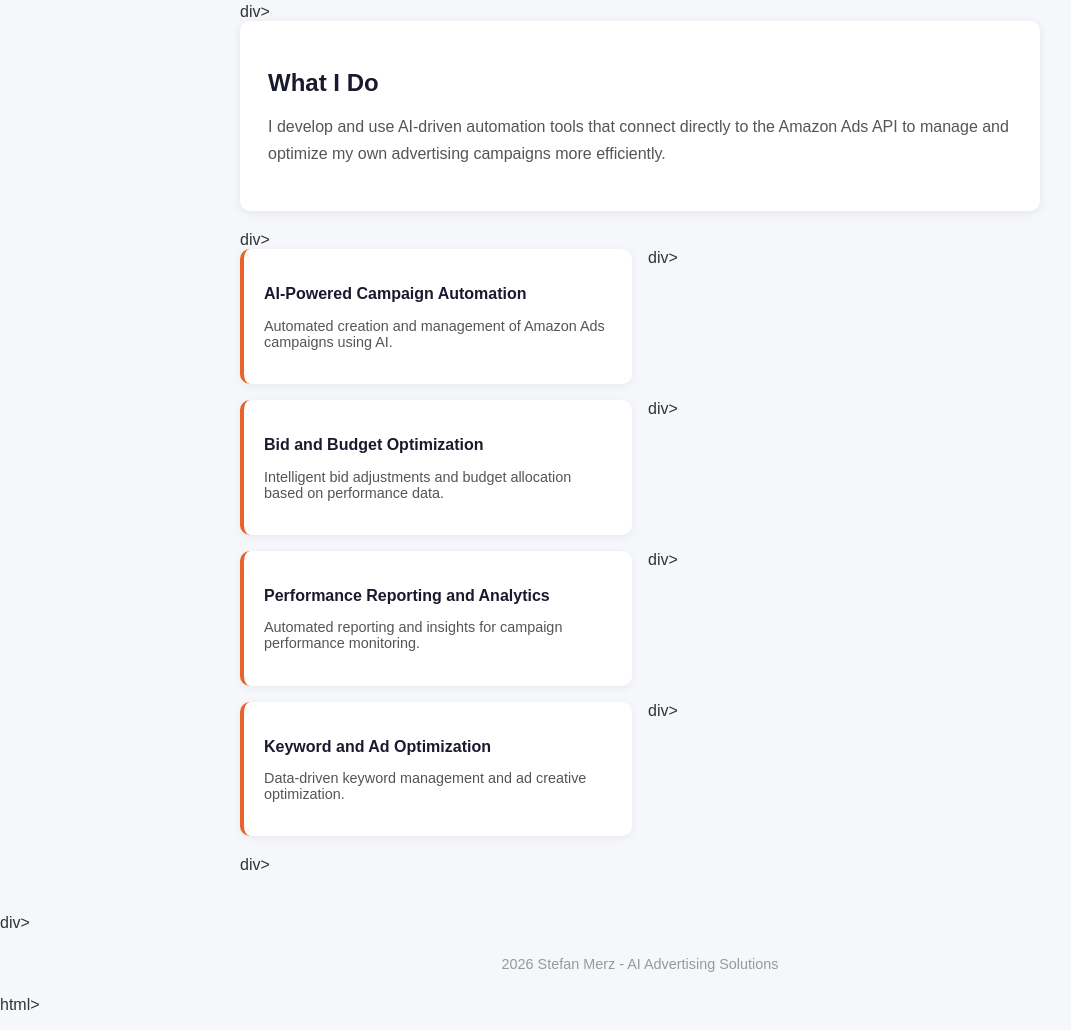
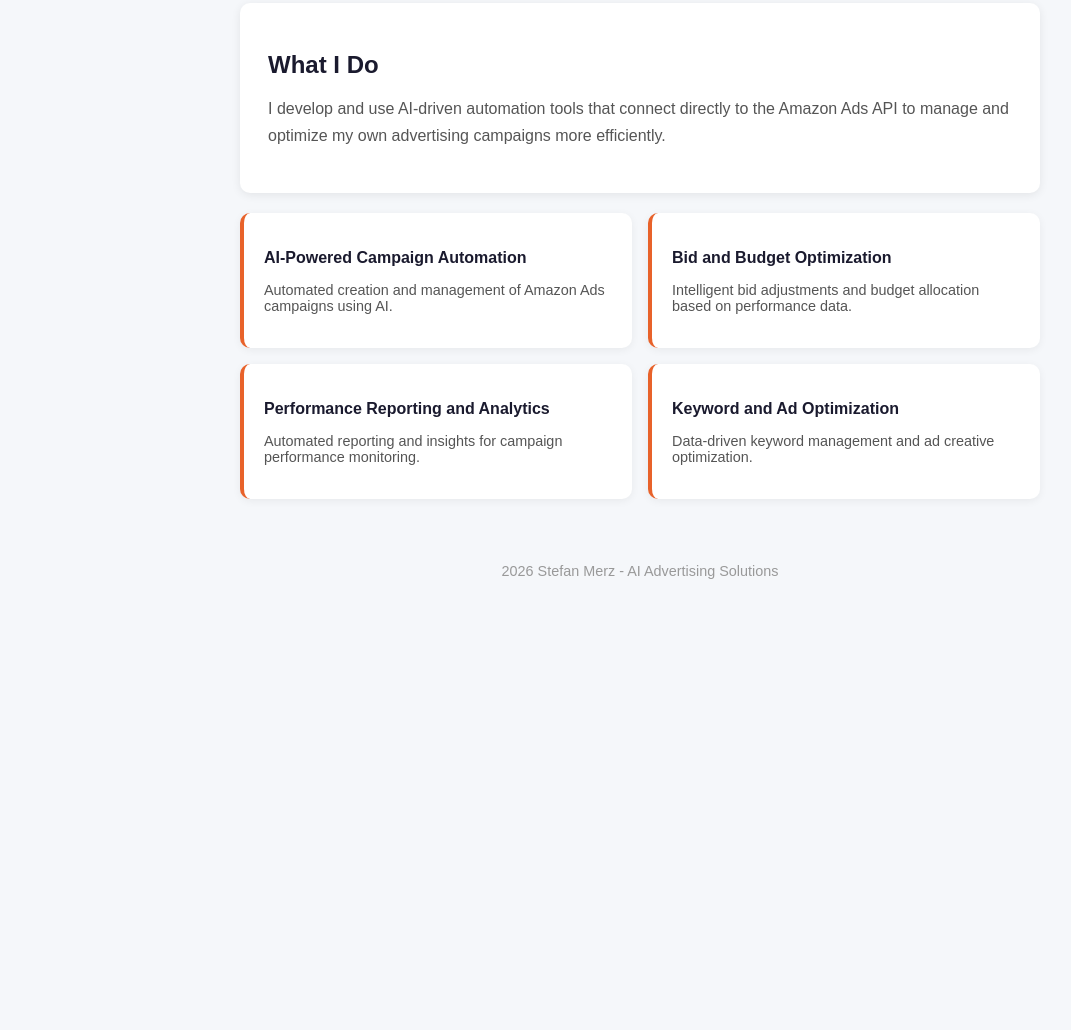
Before and after one commit to sparinho86/sparinho86.github.io, a plain HTML site: page index.html in a window 1280 px wide. Shown: the part 512-1542 px from the top of the page, without its empty margins (0-1071 px from the left). After the commit the page ends 1115 px from the top, so only its background shows below. Drawn offline with Linux system fonts and the light colour scheme.

Commit message:
Fix HTML structure and clean up markup

```diff
--- a/index.html
+++ b/index.html
@@ -29,22 +29,18 @@
 <div class="card">
 <h2>About</h2>
 <p>I am an independent digital entrepreneur and AI developer based in Germany. I specialize in building intelligent automation systems for Amazon Ads, leveraging the Amazon Ads API to automate and optimize campaign performance for my own advertising activities.</p>
-  </div>div>
+</div>
 <div class="card">
 <h2>What I Do</h2>
 <p>I develop and use AI-driven automation tools that connect directly to the Amazon Ads API to manage and optimize my own advertising campaigns more efficiently.</p>
-  </div>div>
+</div>
 <div class="grid">
-  <div class="item"><h3>AI-Powered Campaign Automation</h3><p>Automated creation and management of Amazon Ads campaigns using AI.</p></div>div>
-  <div class="item"><h3>Bid and Budget Optimization</h3><p>Intelligent bid adjustments and budget allocation based on performance data.</p></div>div>
-  <div class="item"><h3>Performance Reporting and Analytics</h3><p>Automated reporting and insights for campaign performance monitoring.</p></div>div>
-  <div class="item"><h3>Keyword and Ad Optimization</h3><p>Data-driven keyword management and ad creative optimization.</p></div>div>
-  </div>div>
-  </div>div>
+<div class="item"><h3>AI-Powered Campaign Automation</h3><p>Automated creation and management of Amazon Ads campaigns using AI.</p></div>
+<div class="item"><h3>Bid and Budget Optimization</h3><p>Intelligent bid adjustments and budget allocation based on performance data.</p></div>
+<div class="item"><h3>Performance Reporting and Analytics</h3><p>Automated reporting and insights for campaign performance monitoring.</p></div>
+<div class="item"><h3>Keyword and Ad Optimization</h3><p>Data-driven keyword management and ad creative optimization.</p></div>
+</div>
+</div>
 <footer>2026 Stefan Merz - AI Advertising Solutions</footer>
 </body>
-</html>html></footer></p></p></h1>
-    </header>
-  </body>
-  </style></title>
-  </head>
+</html>
```
Lines whose indentation alone changed are shown as unchanged.
